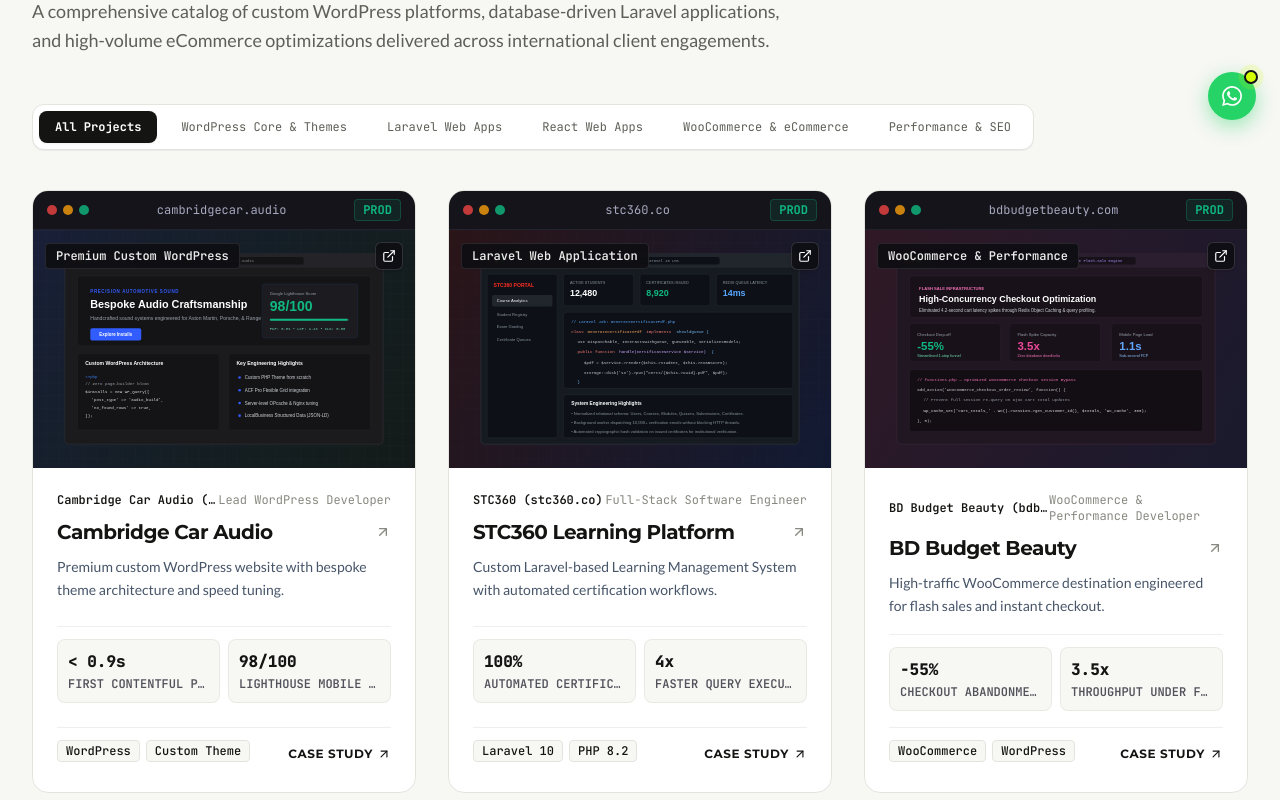
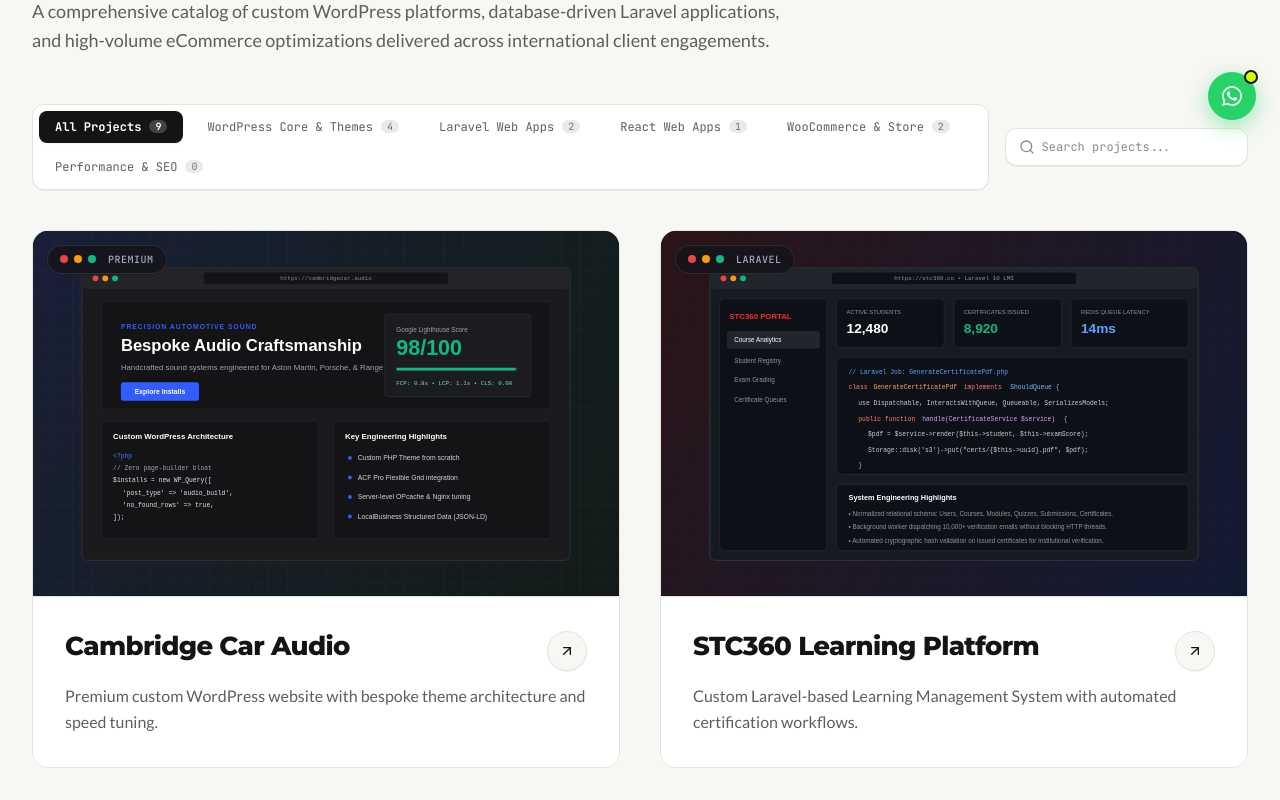
Before and after one commit to razu21698/portfolio, a Next.js app: page /work in a window 1280 px wide. Shown: the part 600-1400 px from the top of the page. Built offline with nearby package versions, Linux system fonts and the light colour scheme.

Commit message:
feat(ui): redesign work page to 2-column layout with image, title and description

```diff
--- a/src/components/projects/ProjectCard.tsx
+++ b/src/components/projects/ProjectCard.tsx
@@ -3,135 +3,67 @@
 import React from 'react';
 import Link from 'next/link';
 import Image from 'next/image';
-import { ArrowUpRight, ExternalLink } from 'lucide-react';
+import { ArrowUpRight } from 'lucide-react';
 import { Project } from '@/types';
-import { Badge } from '@/components/ui/Badge';
 
 export interface ProjectCardProps {
   project: Project;
   featuredLayout?: boolean;
 }
 
-export function ProjectCard({ project, featuredLayout = false }: ProjectCardProps) {
+export function ProjectCard({ project }: ProjectCardProps) {
   return (
-    <article className="group bg-white rounded-2xl border border-[#E4E4DF] hover:border-[#141413] overflow-hidden transition-all duration-300 hover:shadow-xl hover:-translate-y-1.5 flex flex-col h-full relative">
-      {/* Top Edge Indicator */}
+    <article className="group bg-white rounded-2xl border border-[#E4E4DF] hover:border-[#141413] overflow-hidden transition-all duration-300 hover:shadow-[0_20px_45px_rgba(0,0,0,0.08)] hover:-translate-y-1.5 flex flex-col h-full relative cursor-pointer">
+      <Link href={`/work/${project.slug}`} className="flex flex-col h-full focus:outline-none">
+        {/* Top Edge Hairline Indicator */}
         <div className="absolute top-0 left-0 right-0 h-[2px] bg-[#141413] opacity-0 group-hover:opacity-100 transition-opacity duration-300 z-20" />
 
-      {/* Browser Frame Header */}
-      <div className="bg-[#14141A] px-3.5 py-2 border-b border-[#22222E] flex items-center justify-between select-none">
-        <div className="flex items-center gap-1.5">
-          <span className="w-2.5 h-2.5 rounded-full bg-[#EF4444]/80" />
-          <span className="w-2.5 h-2.5 rounded-full bg-[#F59E0B]/80" />
-          <span className="w-2.5 h-2.5 rounded-full bg-[#10B981]/80" />
-        </div>
-
-        <span className="text-xs font-mono text-[#A8A8C0] max-w-[180px] truncate">
-          {project.liveUrl ? project.liveUrl.replace(/^https?:\/\//, '') : `${project.slug}.com`}
-        </span>
-
-        <span className="text-xs font-mono font-bold text-[#10B981] bg-[#10B981]/10 px-2 py-0.5 rounded border border-[#10B981]/25">
-          PROD
+        {/* Visual Preview Container */}
+        <div className="relative aspect-[16/10] bg-[#0E0E12] overflow-hidden border-b border-[#E4E4DF] group-hover:border-[#141413]/20 transition-colors">
+          {/* Browser Window Indicator Header */}
+          <div className="absolute top-3.5 left-3.5 z-20 flex items-center gap-1.5 px-3 py-1.5 rounded-full bg-[#14141A]/85 backdrop-blur-md border border-white/10 shadow-sm">
+            <span className="w-2 h-2 rounded-full bg-[#EF4444]" />
+            <span className="w-2 h-2 rounded-full bg-[#F59E0B]" />
+            <span className="w-2 h-2 rounded-full bg-[#10B981]" />
+            <span className="text-[10px] font-mono text-[#A8A8C0] ml-1.5 font-medium tracking-wider uppercase">
+              {project.categoryLabel.split(' ')[0]}
             </span>
           </div>
 
-      {/* Visual Preview Container */}
-      <div className="relative aspect-[16/10] bg-[#101014] overflow-hidden">
+          {/* Cover Image */}
           <Image
             src={project.coverImage}
-          alt={`${project.title} technical architecture and preview`}
+            alt={`${project.title} — ${project.tagline}`}
             fill
-          className="object-cover object-top transition-transform duration-700 ease-out group-hover:scale-105"
-          sizes="(max-width: 768px) 100vw, (max-width: 1200px) 50vw, 33vw"
+            className="object-cover object-top transition-transform duration-700 ease-out group-hover:scale-[1.04]"
+            sizes="(max-width: 768px) 100vw, 50vw"
+            unoptimized
           />
 
-        {/* Category Overlay Tag */}
-        <div className="absolute top-3 left-3 z-10">
-          <Badge variant="dark" size="md" className="backdrop-blur-md bg-[#0E0E12]/90 border border-white/10 text-xs font-semibold">
-            {project.categoryLabel}
-          </Badge>
+          {/* Subtle Hover Gradient */}
+          <div className="absolute inset-0 bg-gradient-to-t from-black/35 via-transparent to-transparent opacity-0 group-hover:opacity-100 transition-opacity duration-300 pointer-events-none" />
         </div>
 
-        {/* Live Link Button */}
-        {project.liveUrl && (
-          <a
-            href={project.liveUrl}
-            target="_blank"
-            rel="noopener noreferrer"
-            className="absolute top-3 right-3 z-10 p-1.5 rounded-md bg-[#0E0E12]/85 hover:bg-[#141413] text-white transition-colors border border-white/15 shadow-sm"
-            aria-label={`Visit live site for ${project.title}`}
-          >
-            <ExternalLink className="w-3.5 h-3.5" />
-          </a>
-        )}
+        {/* Content: Title & Short Description Only */}
+        <div className="p-7 sm:p-8 flex flex-col flex-grow justify-between bg-white">
+          <div className="space-y-3">
+            {/* Title & Circular Arrow Indicator */}
+            <div className="flex items-start justify-between gap-4">
+              <h3 className="text-2xl sm:text-[26px] font-extrabold text-[#141413] tracking-tight leading-snug font-['Montserrat'] group-hover:text-[#059669] transition-colors">
+                {project.title}
+              </h3>
+              <div className="w-10 h-10 rounded-full bg-[#F7F7F4] group-hover:bg-[#141413] text-[#141413] group-hover:text-white flex items-center justify-center transition-all duration-300 group-hover:rotate-45 shrink-0 border border-[#E4E4DF] group-hover:border-[#141413] shadow-2xs mt-0.5">
+                <ArrowUpRight className="w-4 h-4 transition-transform" />
+              </div>
             </div>
 
-      {/* Content Container */}
-      <div className="p-6 flex flex-col flex-grow justify-between space-y-4">
-        <div className="space-y-2.5">
-          {/* Client & Role Subtitle */}
-          <div className="flex items-center justify-between text-xs font-mono text-[#888880]">
-            <span className="truncate max-w-[160px] font-semibold text-[#141413]">{project.client}</span>
-            <span>{project.role}</span>
-          </div>
-
-          {/* Project Title */}
-          <h3 className="text-xl font-bold text-[#141413] tracking-tight group-hover:text-[#059669] transition-colors flex items-center justify-between font-['Montserrat']">
-            <Link href={`/work/${project.slug}`} className="focus-visible:outline-none">
-              {project.title}
-            </Link>
-            <ArrowUpRight className="w-4 h-4 text-[#888880] group-hover:text-[#141413] group-hover:translate-x-0.5 group-hover:-translate-y-0.5 transition-transform shrink-0" />
-          </h3>
-
-          {/* Tagline / Summary */}
-          <p className="text-sm text-[#475569] font-medium line-clamp-2 leading-relaxed font-['Lato']">
-            {project.tagline}
+            {/* Short Description */}
+            <p className="text-sm sm:text-base text-[#5F5F58] font-normal leading-relaxed font-['Lato'] line-clamp-3">
+              {project.tagline || project.summary}
             </p>
           </div>
-
-        {/* Verified Results Metrics HUD */}
-        {project.results.length > 0 && (
-          <div className="grid grid-cols-2 gap-2 pt-3 border-t border-[#EFEFED] font-mono">
-            {project.results.slice(0, 2).map((res, i) => (
-              <div key={i} className="bg-[#F7F7F4] p-2.5 rounded-lg border border-[#E4E4DF]/70">
-                <span className="text-base font-extrabold text-[#141413] block">
-                  {res.metric}
-                </span>
-                <span className="text-xs text-[#52525B] font-semibold block truncate uppercase mt-0.5">
-                  {res.label}
-                </span>
         </div>
-            ))}
-          </div>
-        )}
-
-        {/* Tech Stack Pills & Action Link */}
-        <div className="pt-3 border-t border-[#EFEFED] flex items-center justify-between gap-2">
-          <div className="flex flex-wrap gap-1.5 overflow-hidden max-h-7">
-            {project.technologies.slice(0, 3).map((tech) => (
-              <span
-                key={tech}
-                className="text-xs font-mono font-medium px-2 py-0.5 bg-[#F7F7F4] text-[#141413] rounded border border-[#E4E4DF]"
-              >
-                {tech}
-              </span>
-            ))}
-            {project.technologies.length > 3 && (
-              <span className="text-xs font-mono font-bold text-[#71717A] self-center">
-                +{project.technologies.length - 3}
-              </span>
-            )}
-          </div>
-
-          <Link
-            href={`/work/${project.slug}`}
-            className="text-xs font-bold text-[#141413] hover:text-[#059669] transition-colors flex items-center gap-1 shrink-0 ml-auto font-['Montserrat'] uppercase tracking-wider"
-          >
-            <span>Case Study</span>
-            <ArrowUpRight className="w-3.5 h-3.5" />
       </Link>
-        </div>
-      </div>
     </article>
   );
 }
--- a/src/components/projects/ProjectFilter.tsx
+++ b/src/components/projects/ProjectFilter.tsx
@@ -1,6 +1,7 @@
 'use client';
 
 import React, { useState, useEffect } from 'react';
+import { Search } from 'lucide-react';
 import { Project, ProjectCategory } from '@/types';
 import { ProjectCard } from '@/components/projects/ProjectCard';
 import { getStoredProjects } from '@/lib/projectStorage';
@@ -12,6 +13,7 @@
 export function ProjectFilter({ initialProjects }: ProjectFilterProps) {
   const [allProjects, setAllProjects] = useState<Project[]>(initialProjects);
   const [activeCategory, setActiveCategory] = useState<ProjectCategory>('all');
+  const [searchQuery, setSearchQuery] = useState('');
 
   useEffect(() => {
     setAllProjects(getStoredProjects());
@@ -34,40 +36,77 @@
     { label: 'WordPress Core & Themes', value: 'wordpress' },
     { label: 'Laravel Web Apps', value: 'laravel' },
     { label: 'React Web Apps', value: 'react' },
-    { label: 'WooCommerce & eCommerce', value: 'ecommerce' },
+    { label: 'WooCommerce & Store', value: 'ecommerce' },
     { label: 'Performance & SEO', value: 'performance-seo' },
   ];
 
   const filtered = allProjects.filter((p) => {
-    if (activeCategory === 'all') return true;
-    return p.category === activeCategory;
+    const matchesCategory =
+      activeCategory === 'all' || p.category === activeCategory;
+    const matchesSearch =
+      searchQuery.trim() === '' ||
+      p.title.toLowerCase().includes(searchQuery.toLowerCase()) ||
+      p.tagline.toLowerCase().includes(searchQuery.toLowerCase()) ||
+      p.summary.toLowerCase().includes(searchQuery.toLowerCase()) ||
+      p.client.toLowerCase().includes(searchQuery.toLowerCase()) ||
+      p.technologies.some((t) => t.toLowerCase().includes(searchQuery.toLowerCase()));
+
+    return matchesCategory && matchesSearch;
   });
 
   return (
     <div className="space-y-10">
-      {/* Category Filter Navigation */}
+      {/* Category Filter Navigation & Search Bar */}
+      <div className="flex flex-col lg:flex-row items-stretch lg:items-center justify-between gap-4">
+        {/* Category Pills */}
         <div className="flex flex-wrap items-center gap-2 p-1.5 bg-white border border-[#E4E4DF] rounded-xl w-fit shadow-2xs">
           {categories.map((cat) => {
+            const count =
+              cat.value === 'all'
+                ? allProjects.length
+                : allProjects.filter((p) => p.category === cat.value).length;
             const isSelected = activeCategory === cat.value;
             return (
               <button
                 key={cat.value}
                 type="button"
                 onClick={() => setActiveCategory(cat.value)}
-              className={`px-4 py-2 rounded-lg text-xs font-mono transition-all transition-craft cursor-pointer ${
+                className={`px-3.5 sm:px-4 py-2 rounded-lg text-xs font-mono transition-all cursor-pointer flex items-center gap-2 ${
                   isSelected
                     ? 'bg-[#141413] text-white font-bold shadow-xs'
                     : 'text-[#5F5F58] hover:text-[#141413] hover:bg-[#F7F7F4]'
                 }`}
               >
-              {cat.label}
+                <span>{cat.label}</span>
+                <span
+                  className={`text-[10px] px-1.5 py-0.2 rounded-full ${
+                    isSelected
+                      ? 'bg-white/20 text-white'
+                      : 'bg-[#EAEAE6] text-[#737373]'
+                  }`}
+                >
+                  {count}
+                </span>
               </button>
             );
           })}
         </div>
 
-      {/* Projects Grid */}
-      <div className="grid grid-cols-1 md:grid-cols-2 lg:grid-cols-3 gap-8">
+        {/* Live Search Input */}
+        <div className="relative w-full lg:w-72">
+          <Search className="w-4 h-4 text-[#8C8C84] absolute left-3.5 top-1/2 -translate-y-1/2 pointer-events-none" />
+          <input
+            type="text"
+            placeholder="Search projects..."
+            value={searchQuery}
+            onChange={(e) => setSearchQuery(e.target.value)}
+            className="w-full bg-white border border-[#E4E4DF] rounded-xl pl-9 pr-4 py-2.5 text-xs font-mono text-[#141413] placeholder-[#8C8C84] focus:outline-none focus:border-[#141413] transition-colors shadow-2xs"
+          />
+        </div>
+      </div>
+
+      {/* Projects Grid: Exactly 2 in a row on md & lg screens */}
+      <div className="grid grid-cols-1 md:grid-cols-2 gap-8 lg:gap-10">
         {filtered.map((project) => (
           <ProjectCard key={project.slug} project={project} />
         ))}
@@ -75,19 +114,22 @@
 
       {/* Empty State */}
       {filtered.length === 0 && (
-        <div className="py-20 text-center text-[#5F5F58] bg-white rounded-xl border border-[#E4E4DF] space-y-3">
-          <p className="text-base font-bold text-[#141413] font-['Montserrat']">
-            No projects in this category
+        <div className="py-20 text-center text-[#5F5F58] bg-white rounded-2xl border border-[#E4E4DF] space-y-3 p-8">
+          <p className="text-lg font-bold text-[#141413] font-['Montserrat']">
+            No projects found
           </p>
           <p className="text-xs font-mono text-[#888880]">
-            Try selecting another filter or view all projects.
+            No case studies match your active filter or search query.
           </p>
           <button
             type="button"
-            onClick={() => setActiveCategory('all')}
-            className="text-xs font-mono text-[#141413] hover:text-[#059669] transition-colors font-bold cursor-pointer"
+            onClick={() => {
+              setActiveCategory('all');
+              setSearchQuery('');
+            }}
+            className="text-xs font-mono text-[#141413] hover:text-[#059669] transition-colors font-bold cursor-pointer underline underline-offset-4"
           >
-            Reset to All Projects
+            Clear filters & view all projects
           </button>
         </div>
       )}
```
Also changed, not shown: src/lib/imageUpload.ts (line endings or trailing spaces). Lines whose indentation alone changed are shown as unchanged.
